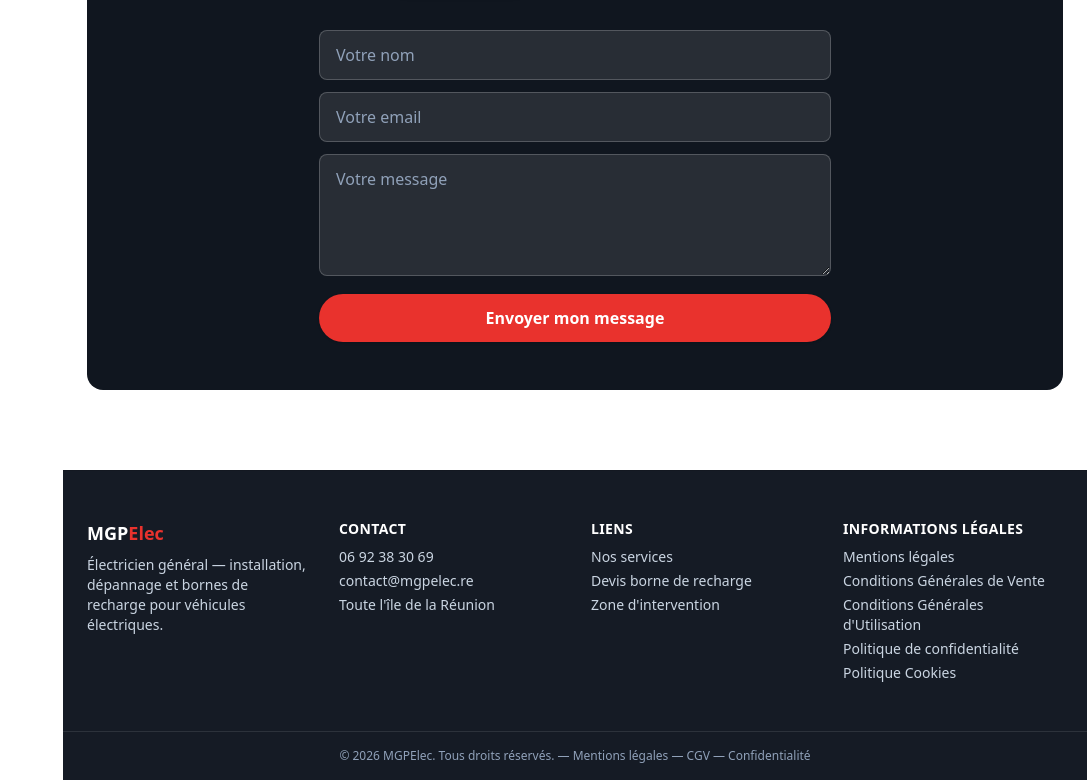
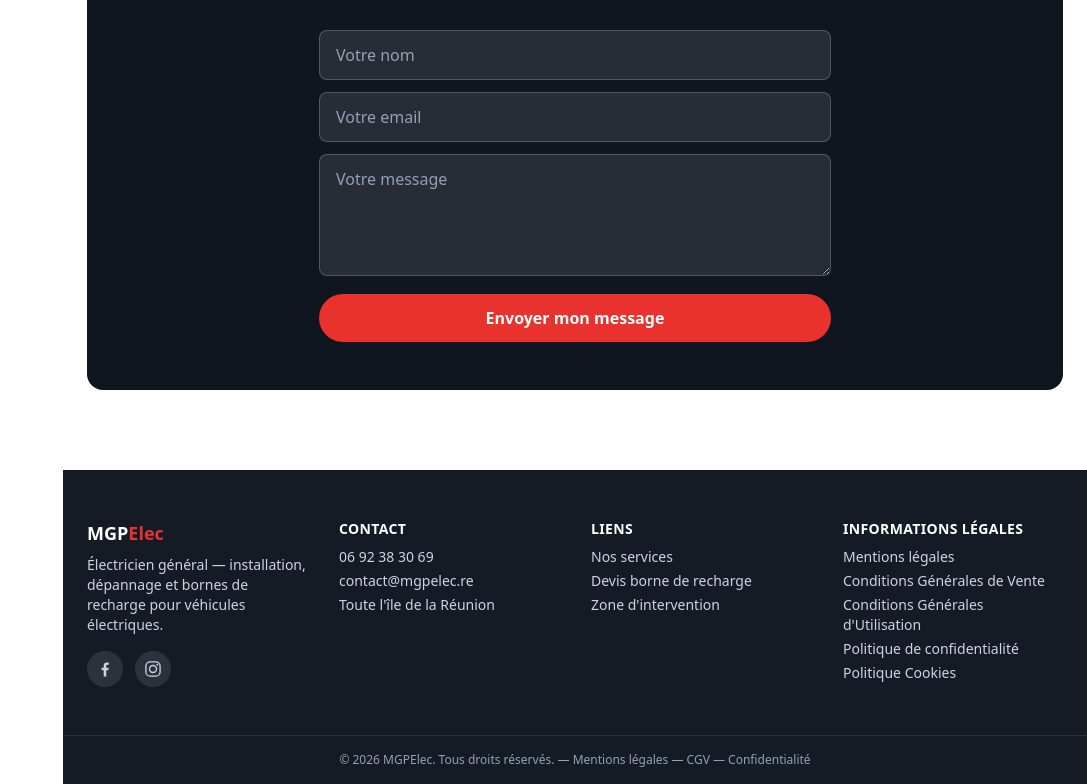
Before and after one commit to mgpelec974-tech/mgpelec, a Next.js app: page / in a window 1280 px wide. Shown: the part 4918-5702 px from the top of the page, without its empty margins (193-1280 px from the left). Built offline with nearby package versions, Linux system fonts and the light colour scheme.

Commit message:
Ajoute les icones Facebook et Instagram dans le footer
Co-Authored-By: Claude Sonnet 5 <noreply@anthropic.com>

```diff
--- a/app/components/Footer.tsx
+++ b/app/components/Footer.tsx
@@ -1,4 +1,25 @@
 import Link from "next/link";
+import { INSTAGRAM_PROFILE_URL } from "./InstagramFeed";
+
+const FACEBOOK_PROFILE_URL = "https://www.facebook.com/share/19ZkZevAMN/?mibextid=wwXIfr";
+
+function IconFacebook() {
+  return (
+    <svg viewBox="0 0 24 24" fill="currentColor" className="h-5 w-5">
+      <path d="M13.5 21v-7.5h2.5l.4-3H13.5V8.5c0-.9.25-1.5 1.55-1.5H16.5V4.3c-.27-.04-1.2-.12-2.27-.12-2.25 0-3.78 1.37-3.78 3.9V10.5H8v3h2.45V21h3.05Z" />
+    </svg>
+  );
+}
+
+function IconInstagram() {
+  return (
+    <svg viewBox="0 0 24 24" fill="none" className="h-5 w-5">
+      <rect x={3.5} y={3.5} width={17} height={17} rx={5} stroke="currentColor" strokeWidth={1.6} />
+      <circle cx={12} cy={12} r={4.2} stroke="currentColor" strokeWidth={1.6} />
+      <circle cx={17.2} cy={6.8} r={1.1} fill="currentColor" />
+    </svg>
+  );
+}
 
 export default function Footer() {
   const year = new Date().getFullYear();
@@ -14,6 +35,26 @@ export default function Footer() {
             Électricien général — installation, dépannage et bornes de
             recharge pour véhicules électriques.
           </p>
+          <div className="mt-4 flex gap-3">
+            <a
+              href={FACEBOOK_PROFILE_URL}
+              target="_blank"
+              rel="noopener noreferrer"
+              aria-label="MGPElec sur Facebook"
+              className="flex h-9 w-9 items-center justify-center rounded-full bg-white/10 text-slate-300 transition-colors hover:bg-[var(--color-brand)] hover:text-white"
+            >
+              <IconFacebook />
+            </a>
+            <a
+              href={INSTAGRAM_PROFILE_URL}
+              target="_blank"
+              rel="noopener noreferrer"
+              aria-label="MGPElec sur Instagram"
+              className="flex h-9 w-9 items-center justify-center rounded-full bg-white/10 text-slate-300 transition-colors hover:bg-[var(--color-brand)] hover:text-white"
+            >
+              <IconInstagram />
+            </a>
+          </div>
         </div>
 
         <div>
```
